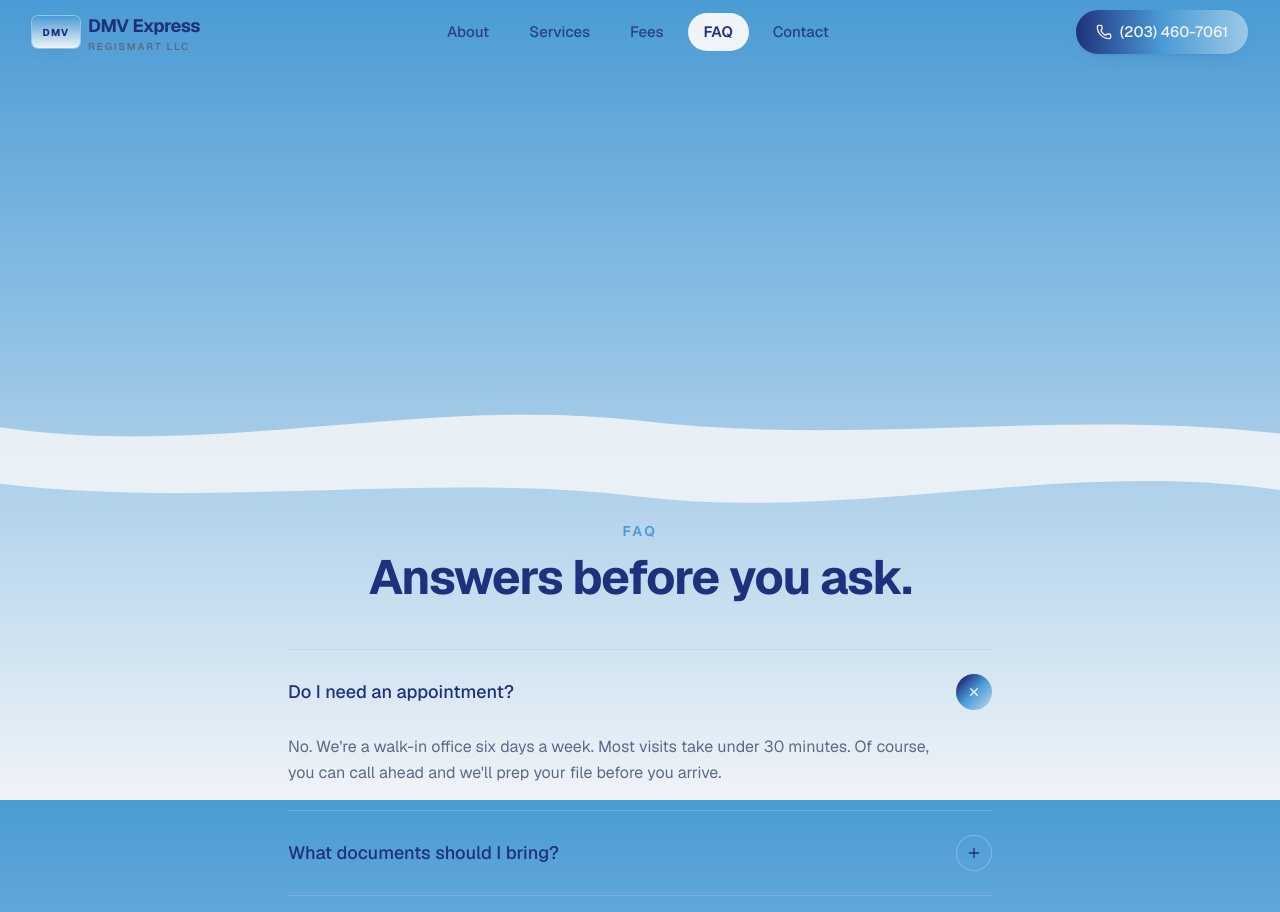
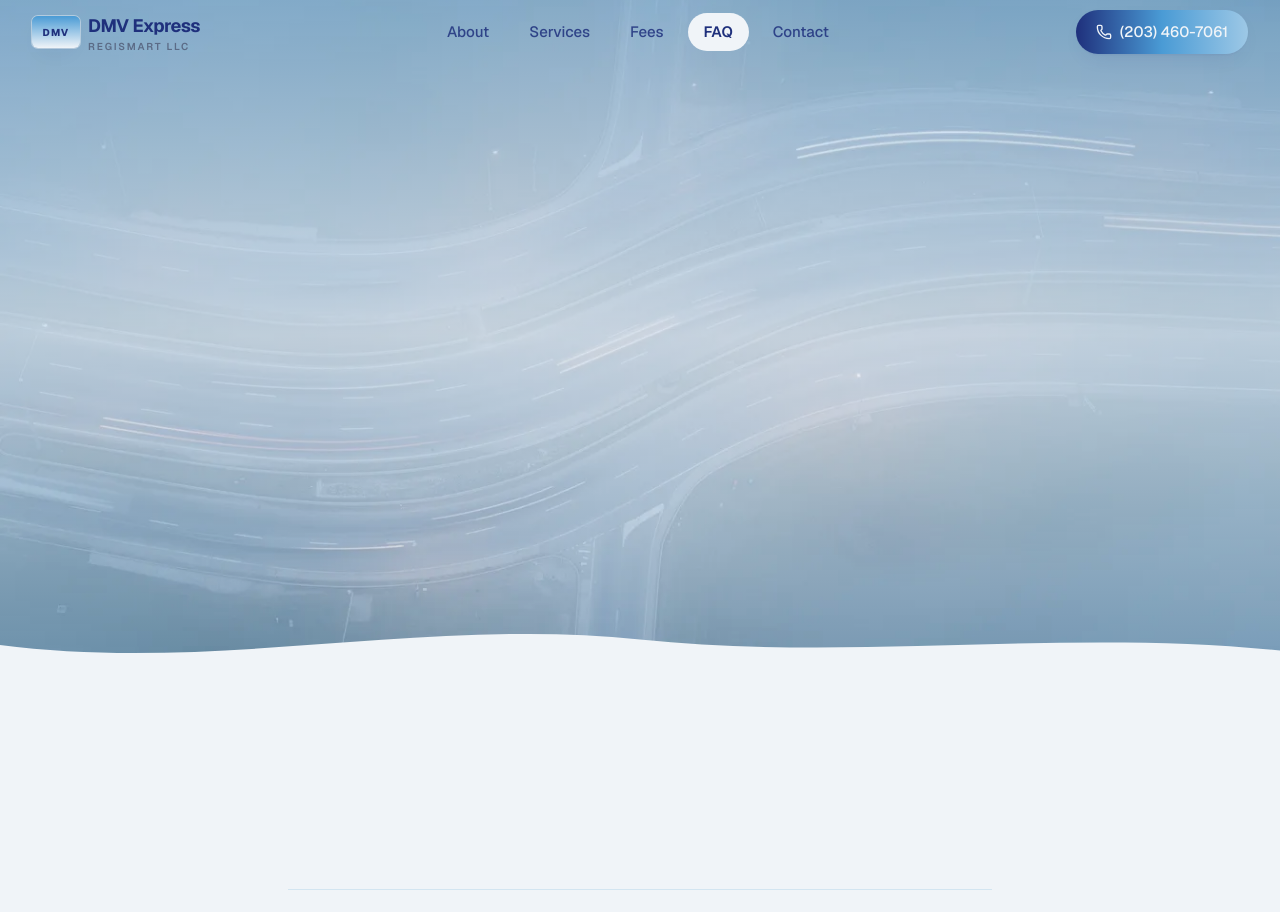
Before and after one commit to TarasOstasha/regismart-master, a Next.js app: page /faq in a window 1280 px wide. Shown: the top 912 px of the page. Built offline with nearby package versions, Linux system fonts and the light colour scheme.

Commit message:
faq page

```diff
--- a/app/faq/page.tsx
+++ b/app/faq/page.tsx
@@ -1,15 +1,9 @@
-import { PageHeader } from "@/components/ui/page-header";
 import { FAQ } from "@/components/faq";
 import { CTABand } from "@/components/cta-band";
 
 export default function FAQPage() {
   return (
     <>
-      <PageHeader
-        eyebrow="Questions"
-        title="Quick answers to common ones."
-        subtitle="Don't see your situation here? Call or stop in. We've probably handled it before."
-      />
       <FAQ />
       <CTABand />
     </>
--- a/components/contact.tsx
+++ b/components/contact.tsx
@@ -11,8 +11,6 @@ import {
 } from "lucide-react";
 import { Button, ButtonLink } from "@/components/ui/button";
 import { InView } from "@/components/ui/in-view";
-import { WaveDivider } from "@/components/ui/wave-divider";
-import { WaveParallaxBackdrop } from "@/components/ui/wave-parallax-backdrop";
 import {
   ADDRESS_LINE_1,
   ADDRESS_LINE_2,
@@ -25,6 +23,9 @@ import {
   PHONE_HREF,
   PHONE_HREF_2,
 } from "@/lib/utils";
+import { WaveDivider } from "@/components/ui/wave-divider";
+
+const WAVE_BG = "/images/wave-bg.webp";
 
 export function Contact() {
   const [submitted, setSubmitted] = useState(false);
@@ -36,13 +37,7 @@ export function Contact() {
 
   return (
     <section id="contact" className="relative pt-12 pb-20 sm:pt-16 sm:pb-28">
-      {/* <div className="absolute inset-x-0 -top-px translate-y-[-99%] text-surface">
-        <WaveDivider fill="currentColor" />
-      </div> */}
 
-      {/* <div className="absolute inset-x-0 bottom-full leading-none text-surface">
-        <WaveDivider fill="currentColor" className="h-12 sm:h-16" symmetric />
-      </div> */}
 
       <div className="absolute inset-x-0 translate-y-[-99%] leading-none text-surface opacity-90">
         <WaveDivider fill="currentColor" className="h-12 sm:h-16" />
--- a/components/faq.tsx
+++ b/components/faq.tsx
@@ -1,81 +1,131 @@
 "use client";
 
 import { useState } from "react";
+import Image from "next/image";
+import Link from "next/link";
 import { AnimatePresence, motion } from "framer-motion";
-import { Plus } from "lucide-react";
+import { ChevronRight, Minus, Plus } from "lucide-react";
 import { faqs } from "@/data/faq";
 import { fadeUp, stagger } from "@/lib/motion";
 import { cn } from "@/lib/utils";
-import { WaveDivider } from "./ui/wave-divider";
+import { InView } from "@/components/ui/in-view";
+import { WaveDivider } from "@/components/ui/wave-divider";
 
 export function FAQ() {
   const [open, setOpen] = useState<number | null>(0);
 
   return (
-    <section id="faq" className="relative py-20 sm:py-28">
+    <>
+      {/* Hero */}
+      <section className="relative isolate min-h-[32rem] overflow-hidden pt-24 pb-0 sm:min-h-[38rem] sm:pt-28 lg:min-h-[42rem]">
+        <div aria-hidden="true" className="absolute inset-0 -z-10">
+          <div className="absolute inset-0 left-1/2 w-screen -translate-x-1/2">
+            <div className="relative h-full min-h-full w-full">
+              <Image
+                src="/images/wave-bg.webp"
+                alt=""
+                fill
+                priority
+                sizes="100vw"
+                className="object-cover object-[center_20%]"
+              />
+            </div>
+          </div>
+          <div className="absolute inset-0 bg-gradient-to-b from-plate-blue/25 via-plate-white/55 to-plate-white/92" />
+        </div>
+
+        <div className="relative z-[2] mx-auto max-w-7xl px-4 pb-12 sm:px-6 sm:pb-14 lg:px-8">
+          <div className="max-w-3xl">
+            <nav
+              aria-label="Breadcrumb"
+              className="fade-up flex items-center gap-1.5 text-xs font-medium text-muted"
+            >
+              <Link
+                href="/"
+                className="rounded hover:text-ink transition-colors focus-ring"
+              >
+                Home
+              </Link>
+              <ChevronRight className="h-3.5 w-3.5 text-muted/60" aria-hidden="true" />
+              <span className="text-ink/80">FAQ</span>
+            </nav>
+
+            <p className="fade-up fade-up-1 mt-6 text-sm font-semibold uppercase tracking-[0.18em] text-plate-blue">
+              Questions
+            </p>
+
+            <h1 className="fade-up fade-up-2 mt-3 font-display text-4xl font-bold tracking-tight text-ink leading-[1.05] sm:text-5xl lg:text-6xl">
+              Quick answers to common ones.
+            </h1>
+
+            <p className="fade-up fade-up-3 mt-5 max-w-2xl text-lg text-muted leading-relaxed">
+              Don&apos;t see your situation here? Call or stop in. We&apos;ve
+              probably handled it before.
+            </p>
+          </div>
+        </div>
+
         <div
           aria-hidden="true"
-        className="pointer-events-none absolute left-1/2 top-12 -z-10 h-72 w-[40rem] -translate-x-1/2 rounded-full bg-plate-sky/15 blur-3xl"
+          className="pointer-events-none absolute inset-x-0 bottom-0 z-[3] -mb-px leading-none text-bg"
+        >
+          <WaveDivider fill="currentColor" className="h-10 sm:h-14" />
+        </div>
+      </section>
+
+      {/* Accordion */}
+      <section id="faq" className="relative bg-bg pb-20 pt-14 sm:pb-28 sm:pt-16">
+        <div className="mx-auto max-w-3xl px-4 sm:px-6 lg:px-8">
+          <InView className="text-center">
+            <p className="fade-up-on-view text-sm font-semibold uppercase tracking-[0.18em] text-plate-blue">
+              FAQ
+            </p>
+            <h2 className="fade-up-on-view fade-up-on-view-1 mt-3 font-display text-3xl font-bold tracking-tight text-ink sm:text-4xl lg:text-5xl">
+              Answers before you ask.
+            </h2>
+            <div
+              aria-hidden="true"
+              className="fade-up-on-view fade-up-on-view-2 gradient-divider mx-auto mt-6 max-w-xs"
             />
-      <div className="absolute inset-x-0 translate-y-[-99%] leading-none text-surface opacity-90">
-        <WaveDivider fill="currentColor" className="h-12 sm:h-16" />
-
-        <WaveDivider
-          fill="currentColor"
-          className="-mt-[1px] h-12 rotate-180 sm:h-16"
-        />
-      </div>
-      <div className="mx-auto max-w-3xl px-4 sm:px-6 lg:px-8">
-        <motion.div
-          initial="hidden"
-          whileInView="show"
-          viewport={{ once: true, margin: "-80px" }}
-          variants={stagger(0.05, 0.06)}
-          className="text-center"
-        >
-          <motion.p
-            variants={fadeUp}
-            className="text-sm font-semibold uppercase tracking-[0.18em] text-plate-blue"
-          >
-            FAQ
-          </motion.p>
-          <motion.h2
-            variants={fadeUp}
-            className="mt-3 font-display text-3xl sm:text-4xl lg:text-5xl font-bold tracking-tight text-ink"
-          >
-            Answers before you ask.
-          </motion.h2>
-        </motion.div>
+          </InView>
 
           <motion.ul
             initial="hidden"
             whileInView="show"
             viewport={{ once: true, margin: "-80px" }}
-          variants={stagger(0.1, 0.05)}
-          className="mt-12 divide-y divide-plate-sky/40 border-y border-plate-sky/40"
+            variants={stagger(0.08, 0.05)}
+            className="mt-12"
           >
             {faqs.map((item, i) => {
               const isOpen = open === i;
               return (
-              <motion.li key={item.q} variants={fadeUp}>
+                <motion.li
+                  key={item.q}
+                  variants={fadeUp}
+                  className="border-b border-plate-sky/35 first:border-t"
+                >
                   <button
                     type="button"
                     onClick={() => setOpen(isOpen ? null : i)}
-                  className="group flex w-full items-center justify-between gap-6 py-6 text-left focus-ring rounded-md"
+                    className="group flex w-full items-center justify-between gap-6 py-6 text-left focus-ring"
                     aria-expanded={isOpen}
                   >
-                  <span className="font-display text-lg font-medium text-ink">
+                    <span className="font-display text-lg font-semibold text-ink sm:text-xl">
                       {item.q}
                     </span>
                     <span
                       className={cn(
-                      "grid h-9 w-9 shrink-0 place-items-center rounded-full ring-1 ring-inset ring-plate-sky/60 text-ink transition-all",
+                        "grid h-9 w-9 shrink-0 place-items-center rounded-full transition-all duration-200",
                         isOpen
-                        ? "bg-plate-gradient-h text-bg ring-transparent rotate-45"
-                        : "group-hover:bg-surface",
+                          ? "bg-plate-gradient-h text-bg shadow-soft"
+                          : "bg-bg text-ink ring-1 ring-inset ring-plate-sky/60 group-hover:bg-surface",
                       )}
                     >
-                    <Plus className="h-4 w-4" />
+                      {isOpen ? (
+                        <Minus className="h-4 w-4" strokeWidth={2.5} />
+                      ) : (
+                        <Plus className="h-4 w-4" strokeWidth={2.5} />
+                      )}
                     </span>
                   </button>
                   <AnimatePresence initial={false}>
@@ -84,12 +134,17 @@ export function FAQ() {
                         initial={{ height: 0, opacity: 0 }}
                         animate={{ height: "auto", opacity: 1 }}
                         exit={{ height: 0, opacity: 0 }}
-                      transition={{ duration: 0.3, ease: [0.22, 1, 0.36, 1] }}
+                        transition={{
+                          duration: 0.3,
+                          ease: [0.22, 1, 0.36, 1],
+                        }}
                         className="overflow-hidden"
                       >
-                      <p className="pb-6 pr-12 text-muted leading-relaxed">
+                        <div className="mb-6 rounded-2xl bg-surface px-5 py-4 ring-1 ring-inset ring-plate-sky/35 sm:px-6 sm:py-5">
+                          <p className="pr-4 text-muted leading-relaxed sm:pr-8">
                             {item.a}
                           </p>
+                        </div>
                       </motion.div>
                     )}
                   </AnimatePresence>
@@ -99,5 +154,6 @@ export function FAQ() {
           </motion.ul>
         </div>
       </section>
+    </>
   );
 }
--- a/components/ui/wave-divider.tsx
+++ b/components/ui/wave-divider.tsx
@@ -9,6 +9,8 @@ type Props = {
   flip?: boolean;
   /** background color the wave should match (the receiving section's bg) */
   fill?: string;
+  /** Fill the wave shape with a tiled/cover image (e.g. /images/wave-bg.webp). */
+  imageFill?: string;
   /** use the site plate gradient (#4a9bd5 → #f0f4f8) as a static SVG gradient */
   gradient?: boolean;
   /**
@@ -23,16 +25,18 @@ type Props = {
 export function WaveDivider({
   flip = false,
   fill = "rgb(var(--surface))",
+  imageFill,
   gradient = false,
   syncViewportFill = false,
   className,
   symmetric = false,
 }: Props) {
   const gradId = `plate-gradient-${useId().replace(/:/g, "")}`;
+  const patternId = `wave-image-${useId().replace(/:/g, "")}`;
   const svgRef = useRef<SVGSVGElement>(null);
   const [syncedFill, setSyncedFill] = useState(fill);
+  const [imageOffset, setImageOffset] = useState(0);
 
-  // Percent-based viewBox so the curve stays mirror-symmetric when stretched (preserveAspectRatio="none").
   const viewBox = symmetric ? "0 0 100 10" : "0 0 1440 80";
   const path = symmetric
     ? "M0,5 Q50,0 100,5 L100,10 L0,10 Z"
@@ -57,11 +61,46 @@ export function WaveDivider({
     };
   }, [syncViewportFill]);
 
-  const resolvedFill = syncViewportFill
+  useEffect(() => {
+    if (!imageFill) return;
+
+    const reduced = window.matchMedia("(prefers-reduced-motion: reduce)").matches;
+    if (reduced) return;
+
+    let raf = 0;
+    const update = () => {
+      const el = svgRef.current;
+      if (!el) return;
+      const { top, height } = el.getBoundingClientRect();
+      const vh = window.innerHeight;
+      const progress = (top + height * 0.5 - vh * 0.5) / vh;
+      setImageOffset(progress * -72);
+    };
+
+    const onScroll = () => {
+      cancelAnimationFrame(raf);
+      raf = requestAnimationFrame(update);
+    };
+
+    update();
+    window.addEventListener("scroll", onScroll, { passive: true });
+    window.addEventListener("resize", onScroll);
+    return () => {
+      cancelAnimationFrame(raf);
+      window.removeEventListener("scroll", onScroll);
+      window.removeEventListener("resize", onScroll);
+    };
+  }, [imageFill]);
+
+  const resolvedFill = imageFill
+    ? `url(#${patternId})`
+    : syncViewportFill
       ? syncedFill
       : gradient
         ? `url(#${gradId})`
         : fill;
+
+  const patternHeight = symmetric ? 10 : 80;
 
   return (
     <svg
@@ -75,14 +114,32 @@ export function WaveDivider({
         className,
       )}
     >
-      {gradient && !syncViewportFill && (
       <defs>
+        {imageFill && (
+          <pattern
+            id={patternId}
+            patternUnits="userSpaceOnUse"
+            width="1440"
+            height={patternHeight}
+            x="0"
+            y="0"
+          >
+            <image
+              href={imageFill}
+              width="1440"
+              height={patternHeight * 3}
+              y={imageOffset}
+              preserveAspectRatio="xMidYMid slice"
+            />
+          </pattern>
+        )}
+        {gradient && !syncViewportFill && !imageFill && (
           <linearGradient id={gradId} x1="0" y1="0" x2="0" y2="1">
             <stop offset="0%" stopColor="#4a9bd5" />
             <stop offset="100%" stopColor="#f0f4f8" />
           </linearGradient>
+        )}
       </defs>
-      )}
       <path d={path} fill={resolvedFill} />
     </svg>
   );
--- /dev/null
+++ b/components/ui/wave-image-band.tsx
@@ -0,0 +1,97 @@
+"use client";
+
+import Image from "next/image";
+import { useEffect, useId, useRef } from "react";
+import { cn } from "@/lib/utils";
+
+const WAVE_BG = "/images/wave-bg.webp";
+
+/** Top + bottom wave edges (matches default WaveDivider curve). */
+const BAND_PATH =
+  "M0,48 C240,80 480,0 720,32 C960,64 1200,16 1440,48" +
+  " L1440,112" +
+  " C1200,64 960,112 720,128 C480,144 240,80 0,120" +
+  " Z";
+
+type Props = {
+  className?: string;
+  imageSrc?: string;
+};
+
+export function WaveImageBand({ className, imageSrc = WAVE_BG }: Props) {
+  const clipId = useId().replace(/:/g, "");
+  const rootRef = useRef<HTMLDivElement>(null);
+  const imageRef = useRef<HTMLDivElement>(null);
+
+  useEffect(() => {
+    const reduced = window.matchMedia("(prefers-reduced-motion: reduce)").matches;
+    if (reduced) return;
+
+    let raf = 0;
+    const update = () => {
+      const root = rootRef.current;
+      const image = imageRef.current;
+      if (!root || !image) return;
+
+      const { top, height } = root.getBoundingClientRect();
+      const vh = window.innerHeight;
+      const progress = (top + height * 0.5 - vh * 0.5) / vh;
+      const y = progress * -96;
+      image.style.transform = `translate3d(0, ${y}px, 0)`;
+    };
+
+    const onScroll = () => {
+      cancelAnimationFrame(raf);
+      raf = requestAnimationFrame(update);
+    };
+
+    update();
+    window.addEventListener("scroll", onScroll, { passive: true });
+    window.addEventListener("resize", onScroll);
+    return () => {
+      cancelAnimationFrame(raf);
+      window.removeEventListener("scroll", onScroll);
+      window.removeEventListener("resize", onScroll);
+    };
+  }, []);
+
+  return (
+    <div
+      ref={rootRef}
+      aria-hidden
+      className={cn(
+        "relative h-24 w-full overflow-hidden bg-surface sm:h-[7.75rem]",
+        className,
+      )}
+    >
+      <svg width="0" height="0" className="absolute" aria-hidden>
+        <defs>
+          <clipPath id={clipId} clipPathUnits="objectBoundingBox">
+            <path
+              transform="scale(0.000694444 0.00625)"
+              d={BAND_PATH}
+            />
+          </clipPath>
+        </defs>
+      </svg>
+
+      <div
+        className="absolute inset-0"
+        style={{ clipPath: `url(#${clipId})` }}
+      >
+        <div
+          ref={imageRef}
+          className="absolute inset-x-0 top-1/2 h-[220%] w-full -translate-y-1/2 will-change-transform"
+        >
+          <Image
+            src={imageSrc}
+            alt=""
+            fill
+            sizes="100vw"
+            className="object-cover object-[center_35%]"
+          />
+        </div>
+      </div>
+    </div>
+  );
+}
--- a/components/ui/wave-parallax-backdrop.tsx
+++ /dev/null
@@ -1,63 +0,0 @@
-"use client";
-
-import { useEffect, useRef, type ReactNode } from "react";
-import { cn } from "@/lib/utils";
-
-type Props = {
-  className?: string;
-  children: ReactNode;
-};
-
-export function WaveParallaxBackdrop({ className, children }: Props) {
-  const rootRef = useRef<HTMLDivElement>(null);
-  const layerRef = useRef<HTMLDivElement>(null);
-
-  useEffect(() => {
-    const reduced = window.matchMedia("(prefers-reduced-motion: reduce)").matches;
-    if (reduced) return;
-
-    let raf = 0;
-    const update = () => {
-      const root = rootRef.current;
-      const layer = layerRef.current;
-      if (!root || !layer) return;
-
-      const { top, height } = root.getBoundingClientRect();
-      const vh = window.innerHeight;
-      const center = top + height * 0.5;
-      const delta = (center - vh * 0.5) / vh;
-      const y = delta * -56;
-      layer.style.transform = `translate3d(0, ${y}px, 0) scale(1.14)`;
-    };
-
-    const onScroll = () => {
-      cancelAnimationFrame(raf);
-      raf = requestAnimationFrame(update);
-    };
-
-    update();
-    window.addEventListener("scroll", onScroll, { passive: true });
-    window.addEventListener("resize", onScroll);
-    return () => {
-      cancelAnimationFrame(raf);
-      window.removeEventListener("scroll", onScroll);
-      window.removeEventListener("resize", onScroll);
-    };
-  }, []);
-
-  return (
-    <div ref={rootRef} className={cn("relative isolate", className)}>
-      <div
-        ref={layerRef}
-        aria-hidden
-        className="pointer-events-none absolute -inset-x-[12%] -top-16 bottom-0 -z-10 will-change-transform"
-      >
-        <div className="absolute inset-0 bg-gradient-to-b from-plate-blue/40 via-plate-sky/30 to-plate-white/90" />
-        <div className="absolute left-[6%] top-[18%] h-36 w-36 rounded-full bg-plate-blue/25 blur-3xl" />
-        <div className="absolute right-[10%] top-[8%] h-44 w-44 rounded-full bg-plate-sky/35 blur-3xl" />
-        <div className="absolute left-1/2 top-[42%] h-28 w-56 -translate-x-1/2 rounded-full bg-plate-white/50 blur-2xl" />
-      </div>
-      <div className="relative z-0">{children}</div>
-    </div>
-  );
-}
```
Also changed, not shown: public/images/waave-bg.webp (added), public/images/wave-bg.webp (added). Lines whose indentation alone changed are shown as unchanged.
